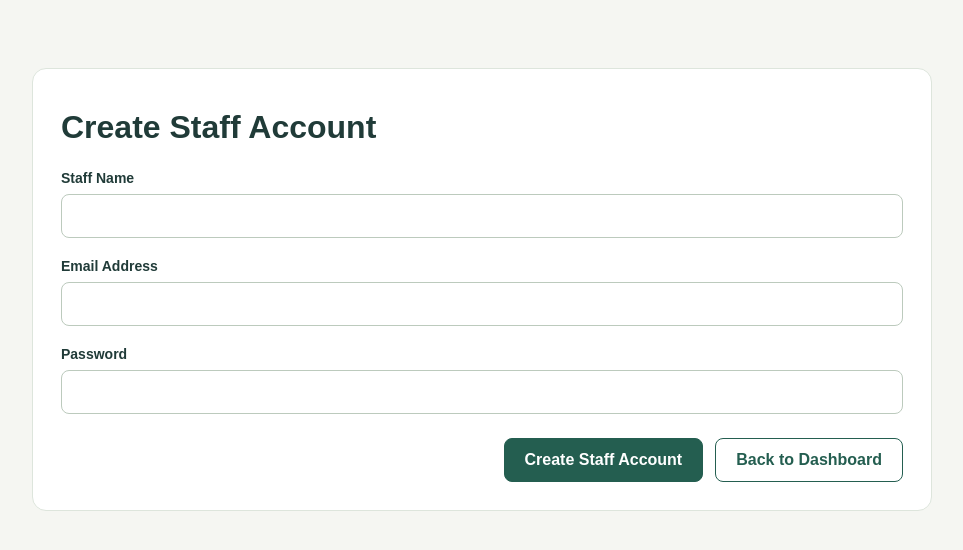
After one commit to mashi-shishara/TailorTrack, a PHP site: page /create-staff.php in a window 1280 px wide. The commit adds this page. Shown: the top 550 px of the page, without its empty margins (8-971 px from the left). Run offline with PHP 8.4, Linux system fonts and the light colour scheme; the visitor is signed in with stand-in values (Sample User, id 1); tables that the repository leaves empty hold one stand-in row (values such as "Sample post"); a stand-in replaces the project's code that opens the database connection.

Commit message:
Add staff account creation and payment role permissions

```diff
--- /dev/null
+++ b/create-staff.php
@@ -0,0 +1,141 @@
+
+<?php
+require_once __DIR__ . '/auth.php';
+
+// Only the owner can create staff accounts.
+if (($currentUser['role'] ?? '') !== 'owner') {
+    http_response_code(403);
+    exit('Access denied.');
+}
+
+$message = '';
+$error = '';
+
+if (empty($_SESSION['staff_token'])) {
+    $_SESSION['staff_token'] = bin2hex(random_bytes(32));
+}
+
+if ($_SERVER['REQUEST_METHOD'] === 'POST') {
+
+    $token = $_POST['staff_token'] ?? '';
+
+    if (!hash_equals($_SESSION['staff_token'], $token)) {
+        $error = 'Invalid request. Please refresh the page.';
+    } else {
+
+        $name = trim($_POST['name'] ?? '');
+        $email = trim($_POST['email'] ?? '');
+        $password = $_POST['password'] ?? '';
+
+        if ($name === '' || !filter_var($email, FILTER_VALIDATE_EMAIL)) {
+            $error = 'Enter a valid name and email address.';
+        } elseif (strlen($password) < 8) {
+            $error = 'Password must contain at least 8 characters.';
+        } else {
+
+            try {
+                $hash = password_hash($password, PASSWORD_DEFAULT);
+
+                $statement = $pdo->prepare(
+                    'INSERT INTO users (name, email, password_hash, role, is_active)
+                     VALUES (:name, :email, :password_hash, :role, 1)'
+                );
+
+                $statement->execute([
+                    'name' => $name,
+                    'email' => $email,
+                    'password_hash' => $hash,
+                    'role' => 'staff'
+                ]);
+
+                $message = 'Staff account created successfully!';
+
+                $_SESSION['staff_token'] = bin2hex(random_bytes(32));
+
+            } catch (PDOException $e) {
+                if ($e->getCode() === '23000') {
+                    $error = 'This email address is already registered.';
+                } else {
+                    error_log($e->getMessage());
+                    $error = 'Unable to create the staff account.';
+                }
+            }
+        }
+    }
+}
+?>
+
+<!DOCTYPE html>
+<html lang="en">
+<head>
+    <meta charset="UTF-8">
+    <meta name="viewport" content="width=device-width, initial-scale=1.0">
+    <title>Create Staff | TailorTrack</title>
+    <link rel="stylesheet" href="style.css">
+</head>
+<body>
+
+<div class="main-content">
+
+    <section class="form-panel">
+
+        <h1>Create Staff Account</h1>
+
+        <?php if ($message !== ''): ?>
+            <p class="success-alert">
+                <?= htmlspecialchars($message, ENT_QUOTES, 'UTF-8') ?>
+            </p>
+        <?php endif; ?>
+
+        <?php if ($error !== ''): ?>
+            <p role="alert">
+                <?= htmlspecialchars($error, ENT_QUOTES, 'UTF-8') ?>
+            </p>
+        <?php endif; ?>
+
+        <form method="post">
+
+            <input type="hidden"
+                   name="staff_token"
+                   value="<?= htmlspecialchars($_SESSION['staff_token'], ENT_QUOTES, 'UTF-8') ?>">
+
+            <div class="form-grid">
+
+                <div class="form-field full-width">
+                    <label for="name">Staff Name</label>
+                    <input type="text" id="name" name="name"
+                           maxlength="100" required>
+                </div>
+
+                <div class="form-field full-width">
+                    <label for="email">Email Address</label>
+                    <input type="email" id="email" name="email"
+                           maxlength="190" required>
+                </div>
+
+                <div class="form-field full-width">
+                    <label for="password">Password</label>
+                    <input type="password" id="password" name="password"
+                           minlength="8" required>
+                </div>
+
+            </div>
+
+            <div class="form-actions">
+                <button type="submit" class="button-primary">
+                    Create Staff Account
+                </button>
+
+                <a href="index.php" class="button-secondary">
+                    Back to Dashboard
+                </a>
+            </div>
+
+        </form>
+
+    </section>
+
+</div>
+
+</body>
+</html>
```
Also changed, not shown: payments.php (+258 -54 lines), save-payment.php (+10 -1 lines).
